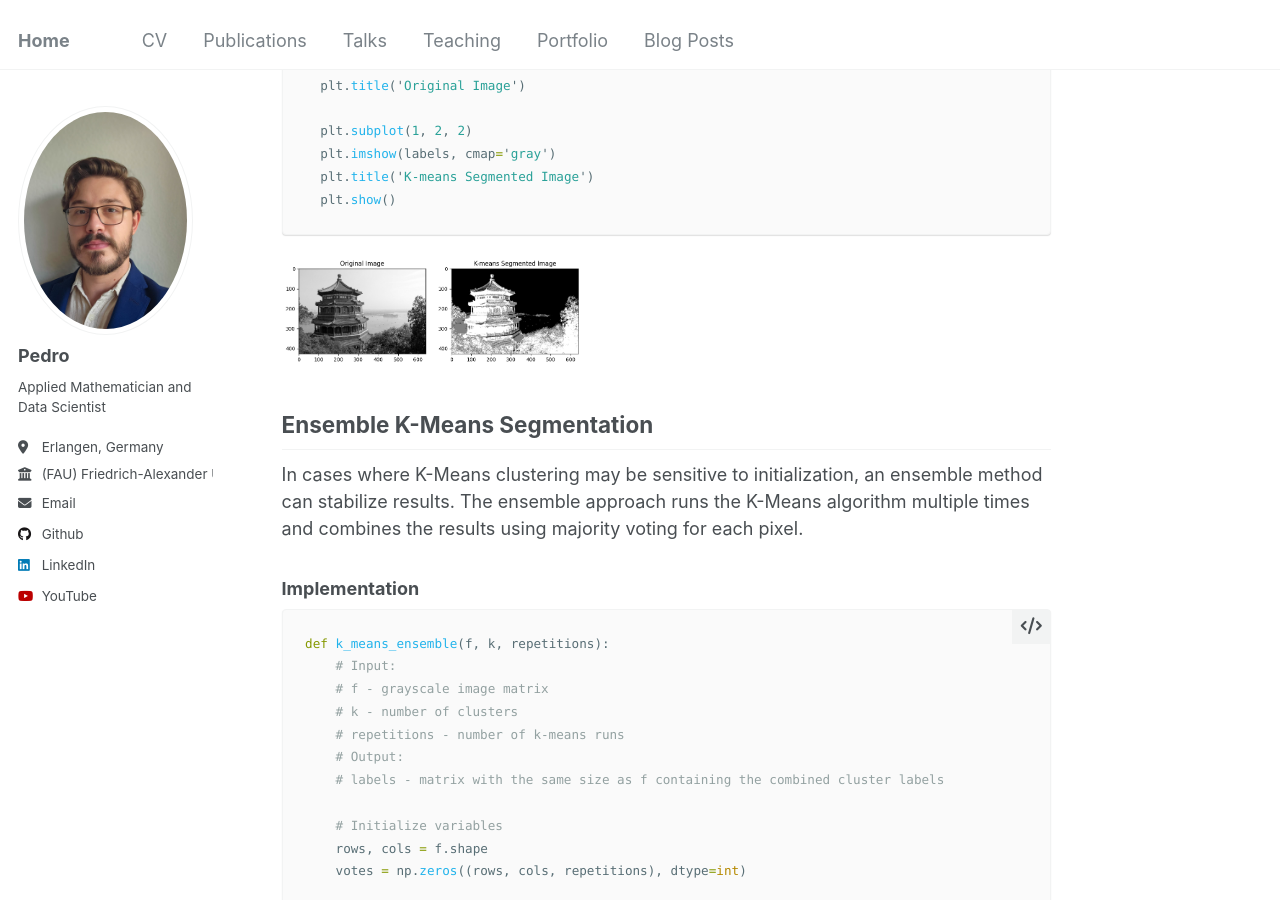
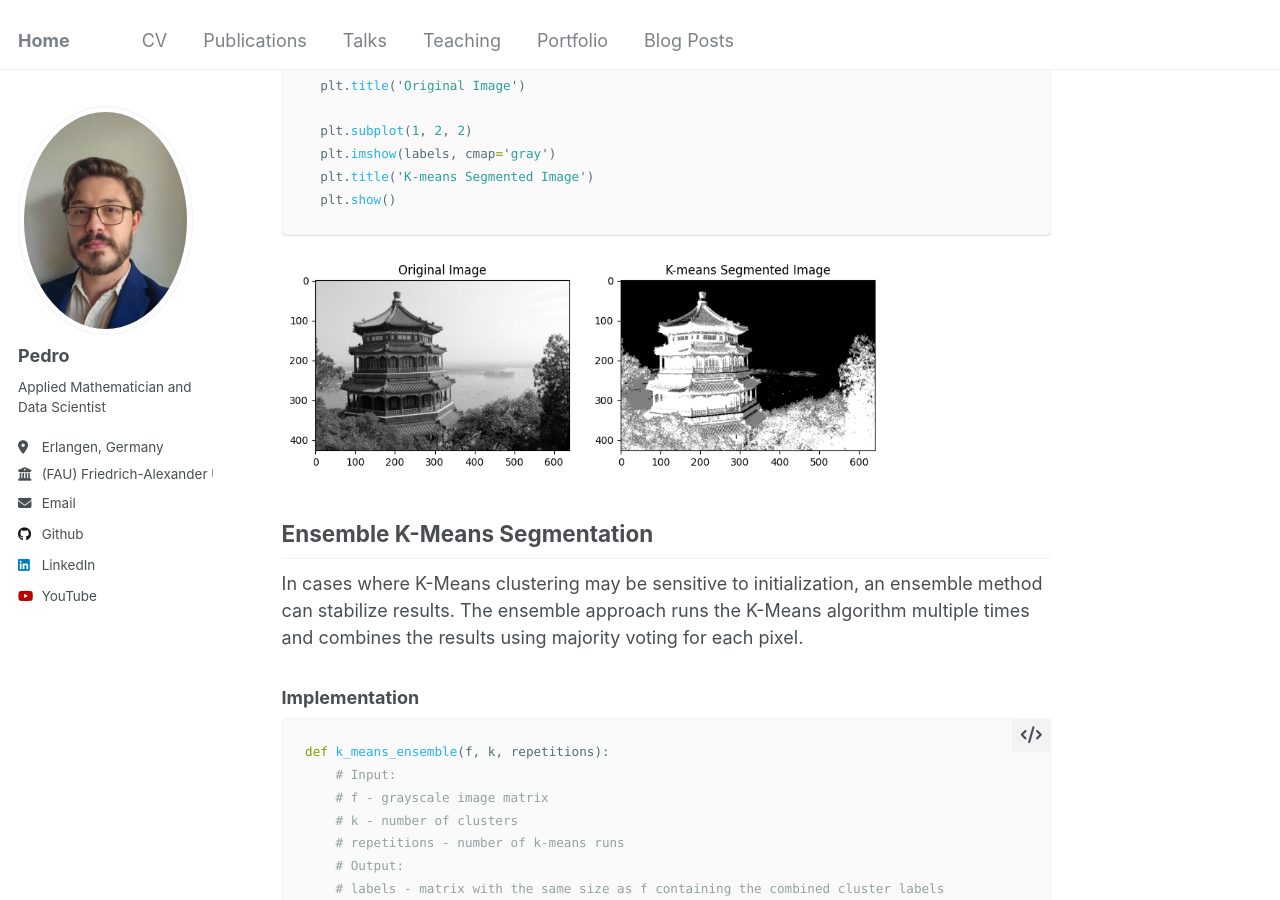
Before and after one commit to pedroblossbraga/pedroblossbraga.github.io, a Jekyll site: the page built from _posts/2025-01-24-blog-post-1.md, in a window 1280 px wide and 900 px high, scrolled down 2596 px. Built offline with Jekyll 4.4.1, drawn with Linux system fonts in a browser that asks for light colours.

Commit message:
Update 2025-01-24-blog-post-1.md

````diff
--- a/_posts/2025-01-24-blog-post-1.md
+++ b/_posts/2025-01-24-blog-post-1.md
@@ -100,7 +100,7 @@ def run_kmeans_segmentation(image, k=3):
   plt.title('K-means Segmented Image')
   plt.show()
 ```
-<img src="/images/kmeans_china.png" width="300" height="300" />
+<img src="/images/kmeans_china.png" width="600" height="600" />
 
 
 ## Ensemble K-Means Segmentation
@@ -247,6 +247,6 @@ def run_chan_vese(image, lambda1=1, lambda2=1, beta=0.1):
 
 run_chan_vese(data.astronaut())
 ```
-<img src="/images/chanvese_astronaut.png" width="300" height="300" />
+<img src="/images/chanvese_astronaut.png" width="600" height="600" />
 
 ---
````
